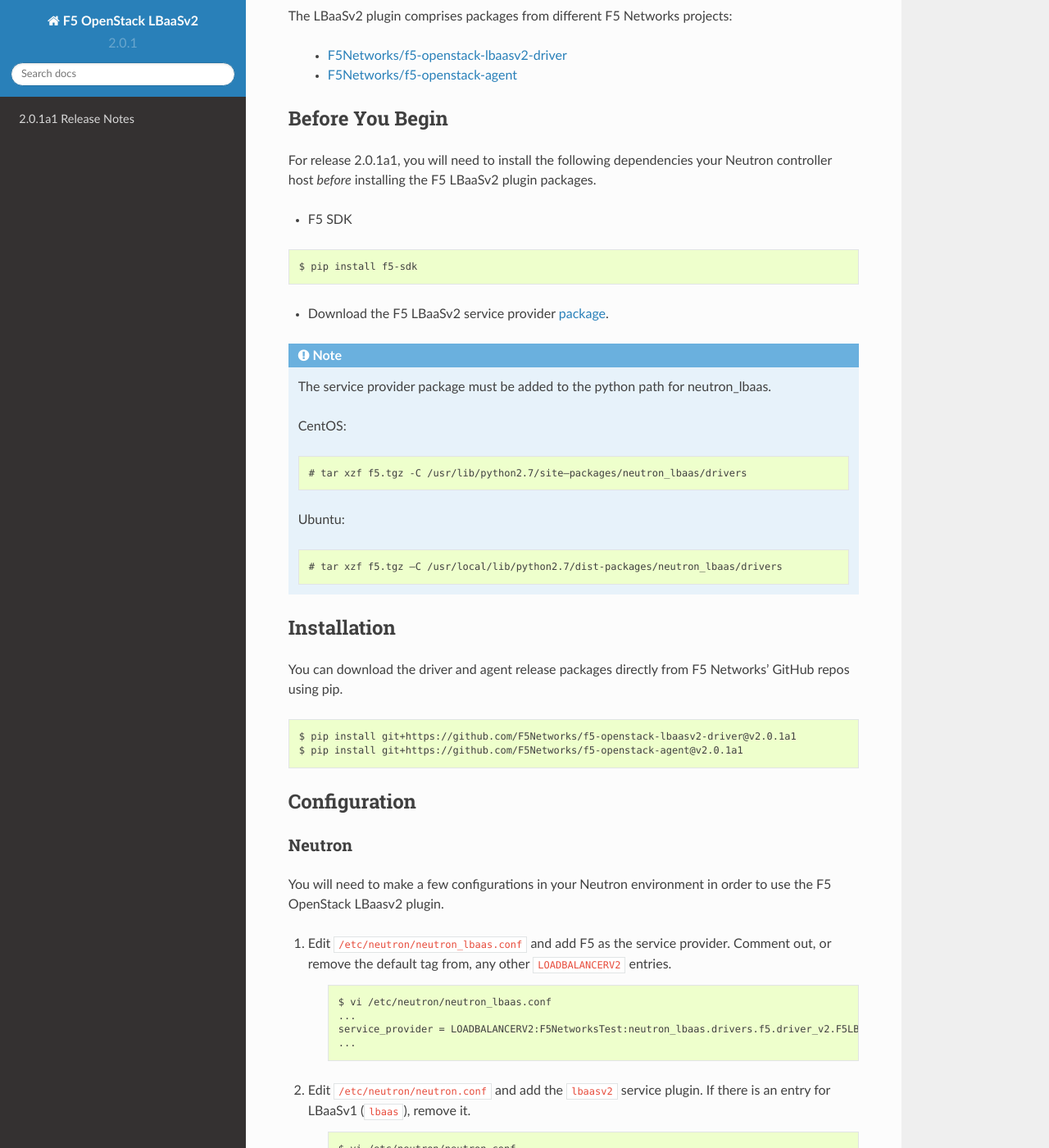
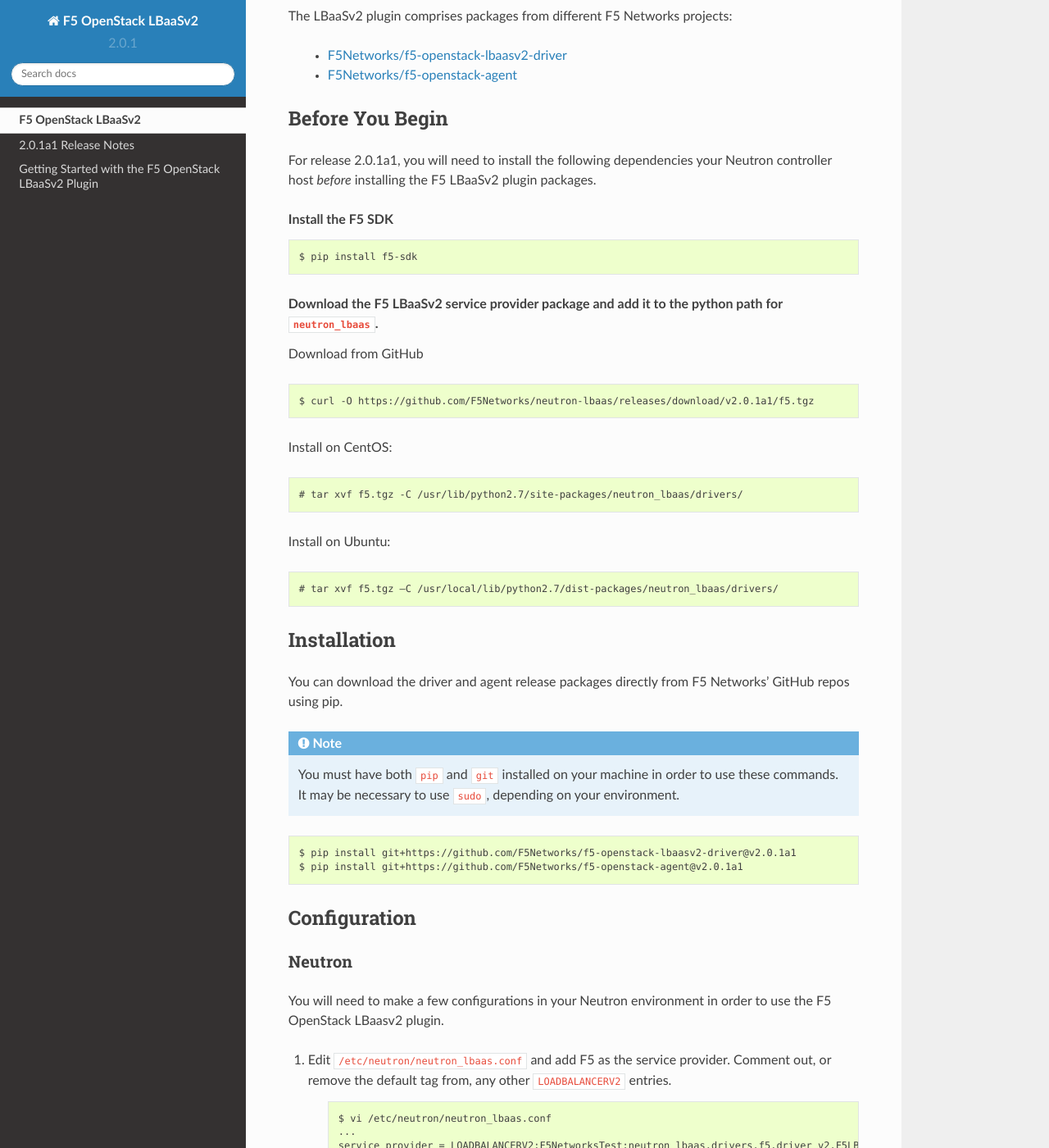
Before and after one commit to jputrino/f5-openstack-lbaasv2, a Sphinx documentation site: the page built from docs/index.rst, in a window 1280 px wide and 1400 px high, scrolled down 717 px. Shown: the whole window at 82% size. Built offline with Sphinx 7.4.7 and the Read the Docs theme 2.0.0, drawn with Linux system fonts in a browser that asks for light colours; some of the changed text lies outside the part shown.

Commit message:
Fixes #16 - Add basic LBaaS v2 command examples to docs
Problem: Add examples of the neutron commands to use to configure basic load balancing.

Analysis: n/a

Unit/Robot tests: built with sphinx

```diff
--- a/README.rst
+++ b/README.rst
@@ -1,3 +1,4 @@
+
 .. raw:: html
 
    <!--
@@ -58,36 +59,43 @@
 ----------------
 For release |release|, you will need to install the following dependencies your Neutron controller host *before* installing the F5 LBaaSv2 plugin packages.
 
-- F5 SDK
+.. topic:: Install the F5 SDK
 
-.. code-block:: shell
+    .. code-block:: shell
 
-    $ pip install f5-sdk
+        $ pip install f5-sdk
 
-- Download the F5 LBaaSv2 service provider `package <https://github.com/F5Networks/neutron-lbaas/releases/download/v2.0.1a1/f5.tgz>`_.
+.. topic:: Download the F5 LBaaSv2 service provider package and add it to the python path for ``neutron_lbaas``.
 
-.. note::
+    Download from GitHub
 
-    The service provider package must be added to the python path for neutron_lbaas.
+    .. code-block:: shell
 
-    CentOS:
+        $ curl -O https://github.com/F5Networks/neutron-lbaas/releases/download/v2.0.1a1/f5.tgz
+
+    Install on CentOS:
 
     .. code-block:: text
 
-        # tar xzf f5.tgz -C /usr/lib/python2.7/site–packages/neutron_lbaas/drivers
+        # tar xvf f5.tgz -C /usr/lib/python2.7/site-packages/neutron_lbaas/drivers/
 
-    Ubuntu:
+    Install on Ubuntu:
 
 
     .. code-block:: text
 
-        # tar xzf f5.tgz –C /usr/local/lib/python2.7/dist-packages/neutron_lbaas/drivers
+        # tar xvf f5.tgz –C /usr/local/lib/python2.7/dist-packages/neutron_lbaas/drivers/
 
 
 Installation
 ------------
 
 You can download the driver and agent release packages directly from F5 Networks' GitHub repos using pip.
+
+.. note::
+
+    You must have both ``pip`` and ``git`` installed on your machine in order to use these commands. It may be necessary to use ``sudo``, depending on your environment.
+
 
 .. code-block:: text
 
@@ -126,7 +134,7 @@
 F5 LBaaSv2 Plugin
 ~~~~~~~~~~~~~~~~~
 
-The configurable options supported in this release are noted below. See the agent configuration file -- :file:`f5-openstack-agent.ini` -- for more information.
+The configurable options supported in this release are noted below. See the agent configuration file -- :file:`/etc/neutron/services/f5-openstack-agent.ini` -- for more information.
 
 .. table::
 
@@ -176,13 +184,21 @@
 
 
 
-.. note::
+.. tip::
 
     To stop the agent, run
 
-    .. code-block::
+    .. code-block:: text
 
         # systemctl stop f5-openstack-agent.service
+
+
+.. topic:: Troubleshooting
+
+    If the agent will not run and/or you experience errors, be sure of the following:
+
+    - The icontrol hostname, username, and password have been entered correctly.
+    - All config settings pertaining to L2 and tunneling (e.g., ``5_vtep_folder``, ``f5_vtep_selfip_name``, tunnel types) are commented out.
 
 
 Usage
@@ -322,5 +338,5 @@
 
 
 .. |Docs Build Status| image:: https://readthedocs.org/projects/f5-openstack-lbaasv2/badge/?version=latest
-:target: http://f5-openstack-lbaasv2.readthedocs.org/en/latest/?badge=latest
-:alt: Documentation Status
+    :target: http://f5-openstack-lbaasv2.readthedocs.org/en/latest/?badge=latest
+    :alt: Documentation Status
```
Also changed, not shown: docs/getting-started-lbaasv2.rst (added, +62 -0 lines), docs/index.rst (+8 -6 lines), docs/release_notes.rst (+9 -5 lines).
